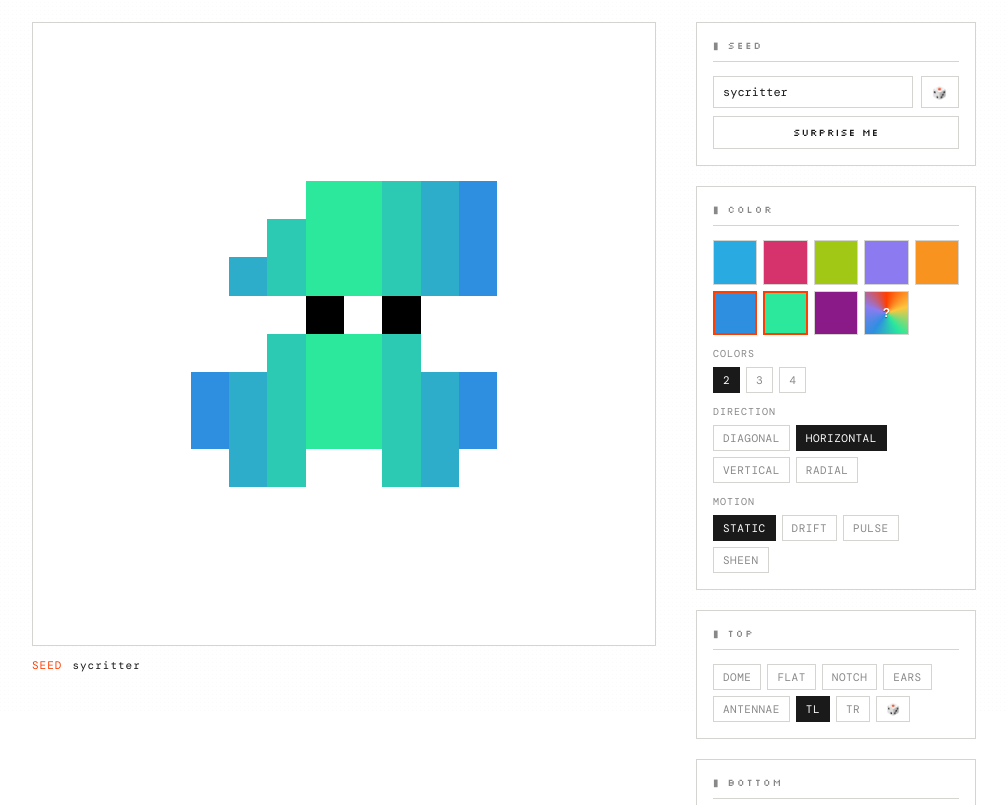
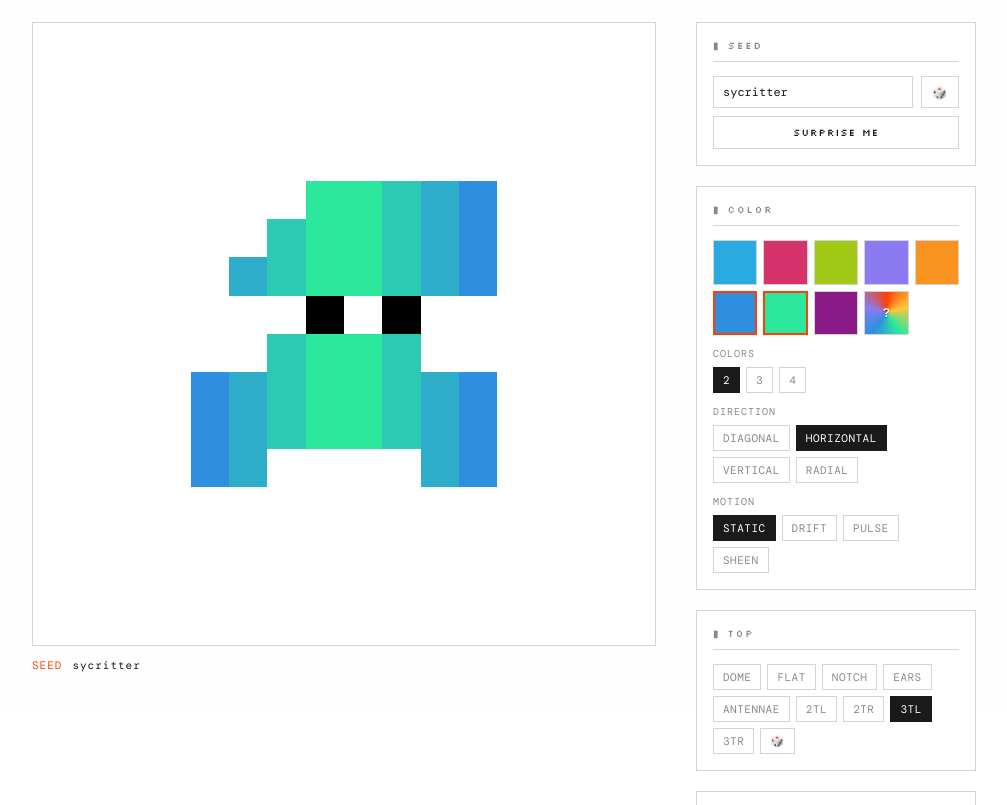
Before and after one commit to publicknowledgestudio/sycritters, a plain HTML site: page index.html in a window 1280 px wide. Shown: the part 86-891 px from the top of the page, without its empty margins (136-1143 px from the left). Drawn offline with nearby package versions, Linux system fonts and the light colour scheme; a web font is replaced by a local one.

Commit message:
feat: split corner slants into shallow (2) and deep (3) variants
tl/tr -> 2tl/2tr/3tl/3tr (tops); bl/br -> 2bl/2br/3bl/3br (bottoms).
2 = a 2-step diagonal, 3 = a 3-step diagonal — matching the two original
reference sizes. Selectors auto-populate from the engine. 23 tests green.

Co-Authored-By: Claude Opus 4.8 <noreply@anthropic.com>

```diff
--- a/index.html
+++ b/index.html
@@ -296,9 +296,11 @@ globalThis.Sycritters = (function () {
     { name: "notch",    rows: [[0,0,1,0],[0,1,1,1],[1,1,1,1],[1,1,1,1]] },
     { name: "ears",     rows: [[0,1,1,0],[0,1,1,0],[1,1,1,1],[1,1,1,1]] },
     { name: "antennae", rows: [[0,1,0,0],[0,1,1,1],[1,1,1,1],[1,1,1,1]] },
-    // asymmetric diagonal slants (full 8-wide, not mirrored):
-    { name: "tl", full: true, rows: [[0,0,0,1,1,1,1,1],[0,0,1,1,1,1,1,1],[0,1,1,1,1,1,1,1],[1,1,1,1,1,1,1,1]] },
-    { name: "tr", full: true, rows: [[1,1,1,1,1,0,0,0],[1,1,1,1,1,1,0,0],[1,1,1,1,1,1,1,0],[1,1,1,1,1,1,1,1]] },
+    // asymmetric diagonal slants (full 8-wide, not mirrored); 2 = shallow, 3 = deep:
+    { name: "2tl", full: true, rows: [[0,0,1,1,1,1,1,1],[0,1,1,1,1,1,1,1],[1,1,1,1,1,1,1,1],[1,1,1,1,1,1,1,1]] },
+    { name: "2tr", full: true, rows: [[1,1,1,1,1,1,0,0],[1,1,1,1,1,1,1,0],[1,1,1,1,1,1,1,1],[1,1,1,1,1,1,1,1]] },
+    { name: "3tl", full: true, rows: [[0,0,0,1,1,1,1,1],[0,0,1,1,1,1,1,1],[0,1,1,1,1,1,1,1],[1,1,1,1,1,1,1,1]] },
+    { name: "3tr", full: true, rows: [[1,1,1,1,1,0,0,0],[1,1,1,1,1,1,0,0],[1,1,1,1,1,1,1,0],[1,1,1,1,1,1,1,1]] },
   ];
   const BOTTOMS = [
     { name: "flat",    rows: [[1,1,1,1],[1,1,1,1],[1,1,1,1],[1,1,1,1]] },
@@ -307,9 +309,11 @@ globalThis.Sycritters = (function () {
     { name: "splayed", rows: [[1,1,1,1],[1,1,1,1],[1,1,1,1],[1,1,0,0]] },
     { name: "spikes",  rows: [[1,1,1,1],[1,1,1,1],[1,0,1,1],[1,0,0,1]] },
     { name: "tripod",  rows: [[1,1,1,1],[1,1,1,1],[1,1,1,1],[1,1,0,1]] }, // 2-1-2-1-2 legs
-    // asymmetric diagonal slants (full 8-wide, not mirrored):
-    { name: "bl", full: true, rows: [[1,1,1,1,1,1,1,1],[0,1,1,1,1,1,1,1],[0,0,1,1,1,1,1,1],[0,0,0,1,1,1,1,1]] },
-    { name: "br", full: true, rows: [[1,1,1,1,1,1,1,1],[1,1,1,1,1,1,1,0],[1,1,1,1,1,1,0,0],[1,1,1,1,1,0,0,0]] },
+    // asymmetric diagonal slants (full 8-wide, not mirrored); 2 = shallow, 3 = deep:
+    { name: "2bl", full: true, rows: [[1,1,1,1,1,1,1,1],[1,1,1,1,1,1,1,1],[0,1,1,1,1,1,1,1],[0,0,1,1,1,1,1,1]] },
+    { name: "2br", full: true, rows: [[1,1,1,1,1,1,1,1],[1,1,1,1,1,1,1,1],[1,1,1,1,1,1,1,0],[1,1,1,1,1,1,0,0]] },
+    { name: "3bl", full: true, rows: [[1,1,1,1,1,1,1,1],[0,1,1,1,1,1,1,1],[0,0,1,1,1,1,1,1],[0,0,0,1,1,1,1,1]] },
+    { name: "3br", full: true, rows: [[1,1,1,1,1,1,1,1],[1,1,1,1,1,1,1,0],[1,1,1,1,1,1,0,0],[1,1,1,1,1,0,0,0]] },
   ];
 
   // --- Generation: seed -> spec ------------------------------------------
```
Also changed, not shown: test/modules.test.mjs (+2 -2 lines), test/rasterize.test.mjs (+14 -2 lines), 1 other file.
